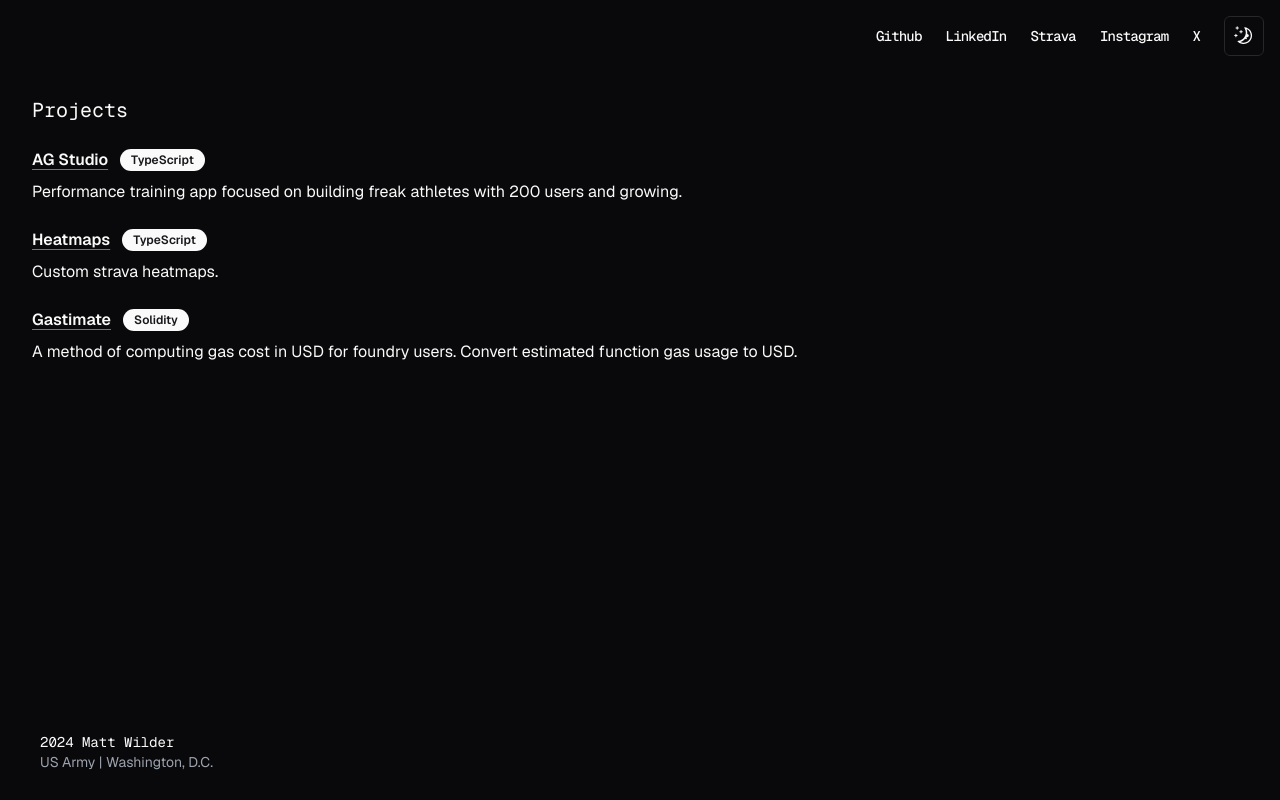
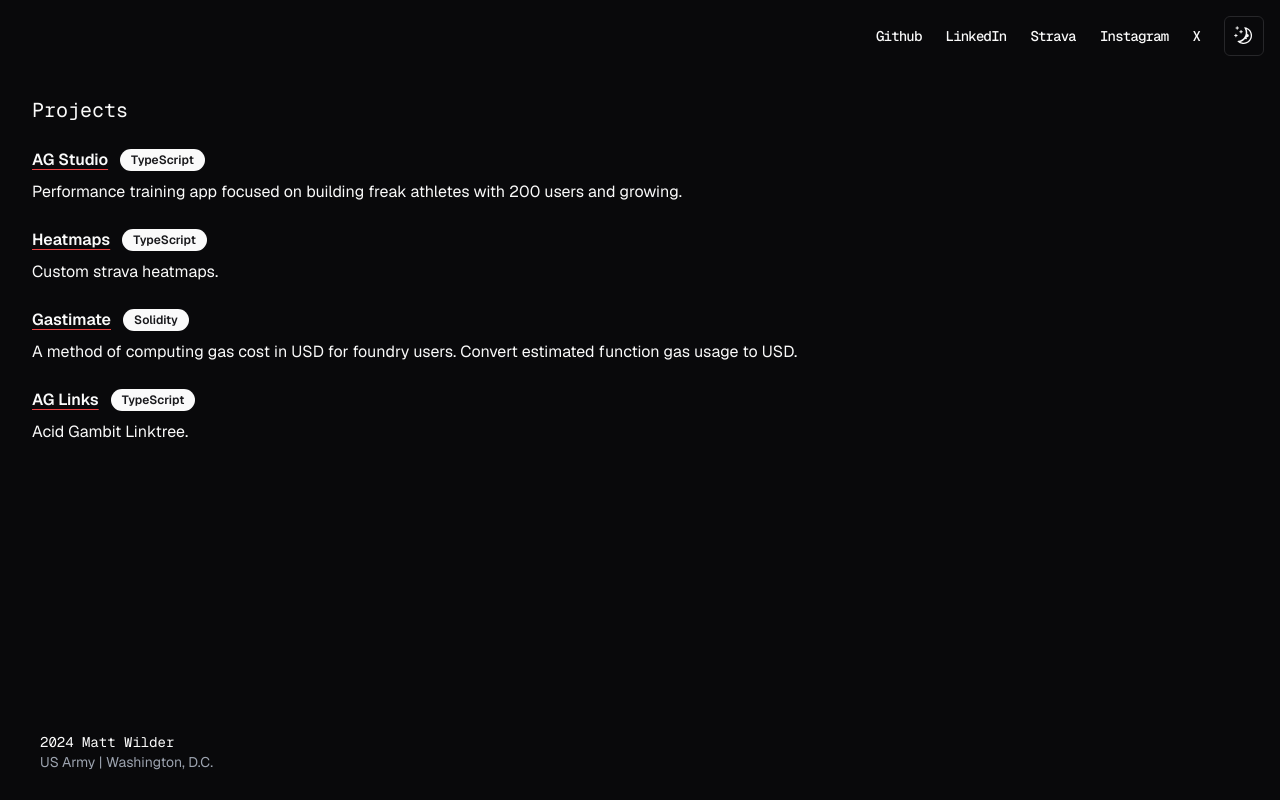
Before and after one commit to mattbrc/portfolio, a Next.js app: page / in a window 1280 px wide. Built offline with nearby package versions, Linux system fonts and the light colour scheme.

Commit message:
update projects

```diff
--- a/src/app/page.tsx
+++ b/src/app/page.tsx
@@ -53,6 +53,19 @@ export default function Home() {
         A method of computing gas cost in USD for foundry users. Convert
         estimated function gas usage to USD.
       </p>
+      <div className="flex items-center pt-4">
+        <Link
+          href="https://github.com/mattbrc/ag-links"
+          target="_blank"
+          rel="noopener noreferrer"
+        >
+          <p className="mr-3 decoration-red-500 underline underline-offset-4 font-semibold">
+            AG Links
+          </p>
+        </Link>
+        <Badge>TypeScript</Badge>
+      </div>
+      <p className="py-2">Acid Gambit Linktree.</p>
     </div>
   );
 }
```
